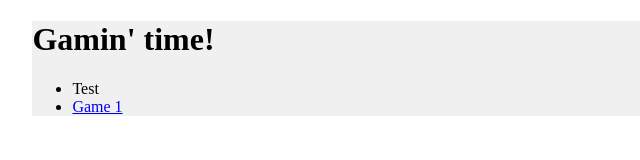
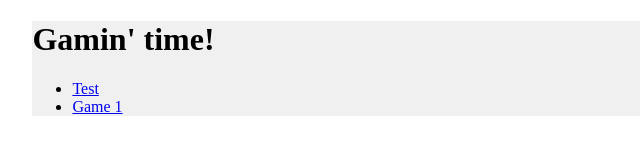
Before and after one commit to Spagrrt/spagrrt.github.io, a plain HTML site: page index.html in a window 1280 px wide. Shown: the full height of the page, 102-742 px from the left. Drawn offline with Linux system fonts and the light colour scheme.

Commit message:
Update index.html

```diff
--- a/index.html
+++ b/index.html
@@ -8,7 +8,7 @@
     <div id="main">
       <h1>Gamin' time!</h1>
       <ul>
-        <li href="main.html">Test</li>
+        <li><a href="main.html">Test</a></li>
         <li><a href="game1/game1.html">Game 1</a></li>
       </ul>
     </div>
```
